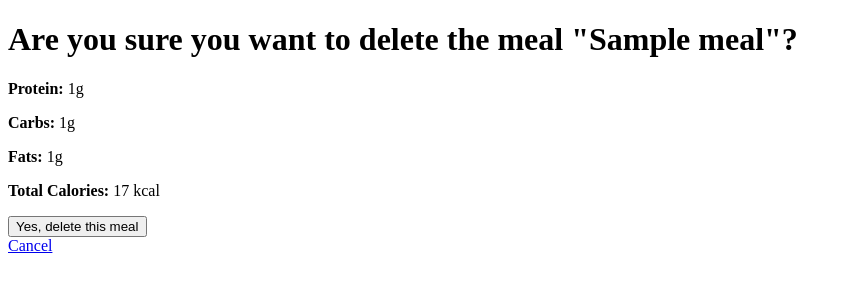
After one commit to chipsandbeans/Django-Final-Project, a Django app: page /1/delete/ in a window 1280 px wide. The commit adds this page. Shown: the top 300 px of the page, without its empty margins (0-851 px from the left). Run offline with Django 4.2, Linux system fonts and the light colour scheme; a user stored in the database is signed in; tables that the repository leaves empty hold one stand-in row (values such as "Sample post").

Commit message:
added basic delete functionality: user can delete a meal once they are logged in

```diff
--- /dev/null
+++ b/crm/templates/crm/meal_confirm_delete.html
@@ -0,0 +1,20 @@
+<!DOCTYPE html>
+<html>
+<head>
+    <title>Delete Meal</title>
+</head>
+<body>
+    <h1>Are you sure you want to delete the meal "{{ meal.title }}"?</h1>
+    <p><strong>Protein:</strong> {{ meal.protein }}g</p>
+    <p><strong>Carbs:</strong> {{ meal.carbs }}g</p>
+    <p><strong>Fats:</strong> {{ meal.fats }}g</p>
+    <p><strong>Total Calories:</strong> {{ meal.total_calories }} kcal</p>
+
+    <form method="post">
+        {% csrf_token %}
+        <button type="submit">Yes, delete this meal</button>
+    </form>
+
+    <a href="{% url 'home' %}">Cancel</a>
+</body>
+</html>
--- a/crm/templates/crm/meal_detail.html
+++ b/crm/templates/crm/meal_detail.html
@@ -18,6 +18,7 @@
     <p><strong>Meal Time:</strong> {{ meal.meal_time }}</p>
 
     <a href="{% url 'meal-update' meal.pk %}">Edit Meal</a>
+    <a href="{% url 'meal-delete' meal.pk %}">Delete Meal</a>
     <a href="{% url 'home' %}">Back to Meal List</a>
 </body>
 
--- a/crm/urls.py
+++ b/crm/urls.py
@@ -1,6 +1,6 @@
 from . import views
 from django.urls import path
-from .views import (MealListView, MealDetailView, MealCreateView, MealUpdateView,)
+from .views import (MealListView, MealDetailView, MealCreateView, MealUpdateView, MealDeleteView)
 
 urlpatterns = [
     # path('meals/', views.meal_list, name='meal-list'),
@@ -8,4 +8,5 @@ urlpatterns = [
     path('<int:pk>/', MealDetailView.as_view(), name='meal-detail'),
     path('create/', MealCreateView.as_view(), name='meal-create'),
     path('<int:pk>/update/', MealUpdateView.as_view(), name='meal-update'),
+    path('<int:pk>/delete/', MealDeleteView.as_view(), name='meal-delete'),
     ]
--- a/crm/views.py
+++ b/crm/views.py
@@ -1,6 +1,7 @@
 from django.contrib.auth.mixins import LoginRequiredMixin, UserPassesTestMixin
 from django.views.generic import ListView, DetailView, CreateView, UpdateView, DeleteView
 from django.urls import reverse_lazy
+from django.core.exceptions import PermissionDenied
 from .models import Meal
 
 class MealListView(ListView):
@@ -43,3 +44,7 @@ class MealDeleteView(DeleteView):
         if obj.user != self.request.user:
             raise PermissionDenied("You are not authorized to delete this meal.")
         return obj
+
+    def delete(self, request, *args, **kwargs):
+        messages.success(self.request, 'Meal deleted successfully.')
+        return super().delete(request, *args, **kwargs)
```
